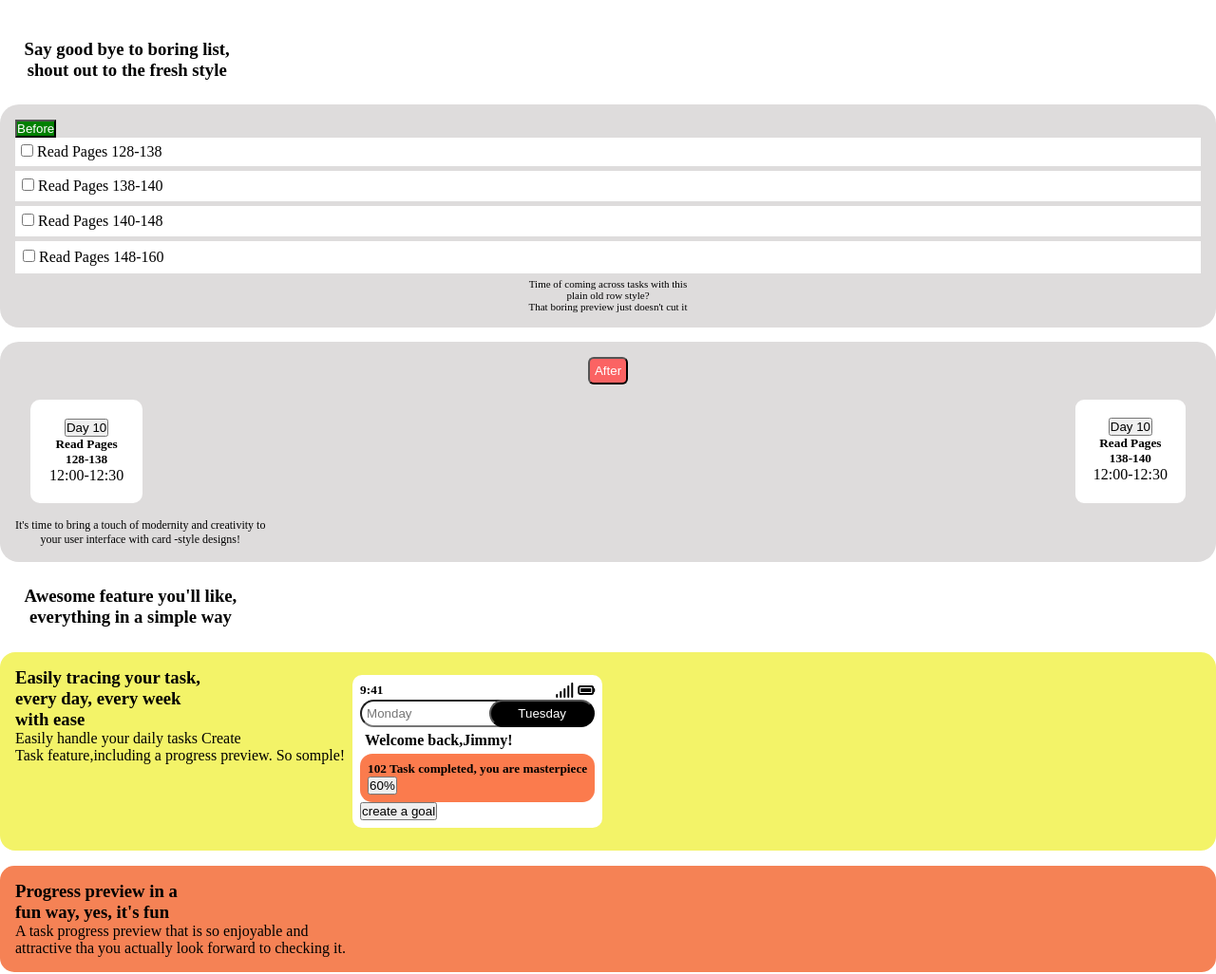
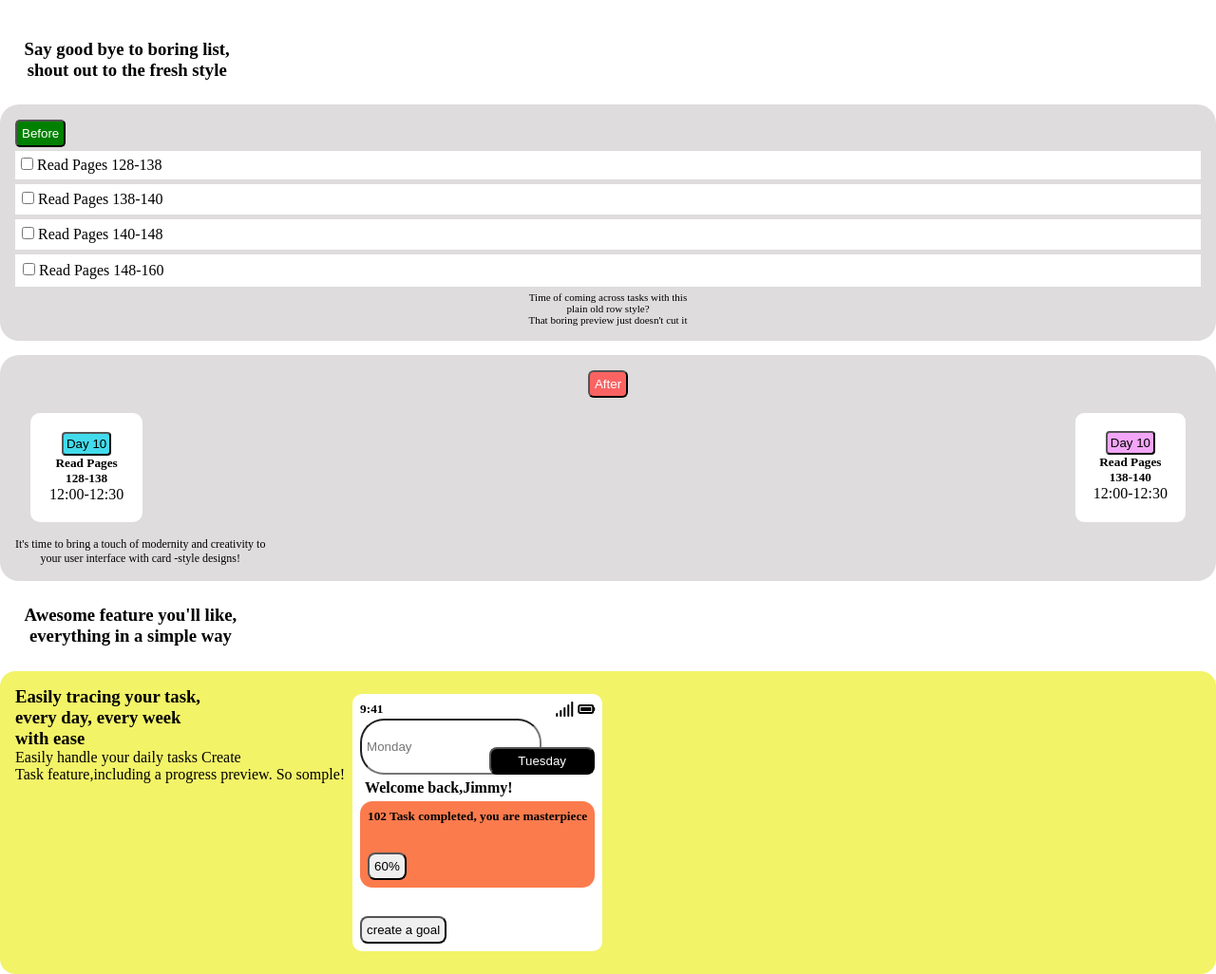
Before and after one commit to mombeh/19-project, a plain HTML site: page index.html in a window 1280 px wide. Shown: the part 440-1466 px from the top of the page at 95% size. Drawn offline with Linux system fonts and the light colour scheme.

Commit message:
cimmit styles.css

```diff
--- a/index.html
+++ b/index.html
@@ -40,8 +40,7 @@
             </div>
             <div class="pages">
                 <div>
-                    <button style="background-color:green;
-                    color: white;">Before</button>
+                    <button class="ready">Before</button>
                 </div>
                 <form action="read">
                     <div class="pen">
@@ -72,12 +71,16 @@
                 <button class="btn">After</button>
                 <div class="certainty-three">
                     <div class="alone">
-                        <button class="one">Day 10</button>
+                        <button style="background-color: #42dbec;
+                        border-radius: 4px;
+                        padding: 3px;">Day 10</button>
                         <h5>Read Pages <br>128-138</h5>
                         <p>12:00-12:30</p>
                     </div>
                     <div class="sport">
-                        <button class="three">Day 10</button>
+                        <button style="background-color: #f3a6f7;
+                        border-radius: 4px;
+                        padding: 3px;">Day 10</button>
                         <h5>Read Pages <br>138-140</h5>
                         <p>12:00-12:30</p>
                    </div>
--- a/styles/style.css
+++ b/styles/style.css
@@ -79,13 +79,6 @@
   padding: 1.6rem;
 }
 
-/* button {
-    padding: 0.5rem;
-    /* display: block; */
-    border-radius: 5px;
-    text-align: center; */
-}
-
 .sign input {
   border-radius: 20px;
   cursor: pointer;
@@ -151,6 +144,21 @@
   display: grid;
   width: 80%;
   justify-items: center;
+}
+
+.ready {
+    background-color:green;
+    color: white;
+    justify-items: center;
+    border-radius: 5px;
+    padding: 5px;
+    margin-bottom: 4px;
+}
+
+.port button {
+    margin-top: 30px;
+    border-radius: 8px;
+    padding: 5px;
 }
 
 .part,
@@ -279,6 +287,8 @@
 
 .button {
   display: flex;
+  border-radius: 9px;
+  padding: 6px;
 }
 
 .favor {
@@ -290,6 +300,12 @@
 .forver {
   text-align: center;
   padding: 1rem;
+}
+
+.forver button {
+    margin-top: 35px;
+    padding: 5px;
+    border-radius: 15px;
 }
 
 .alone {
```
